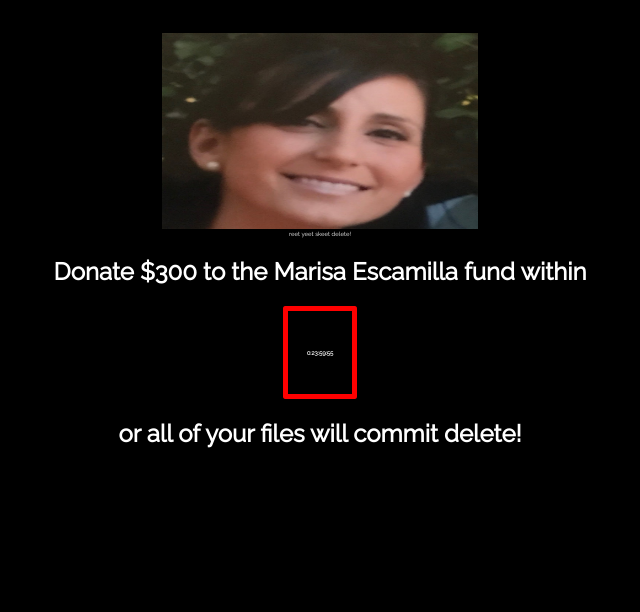
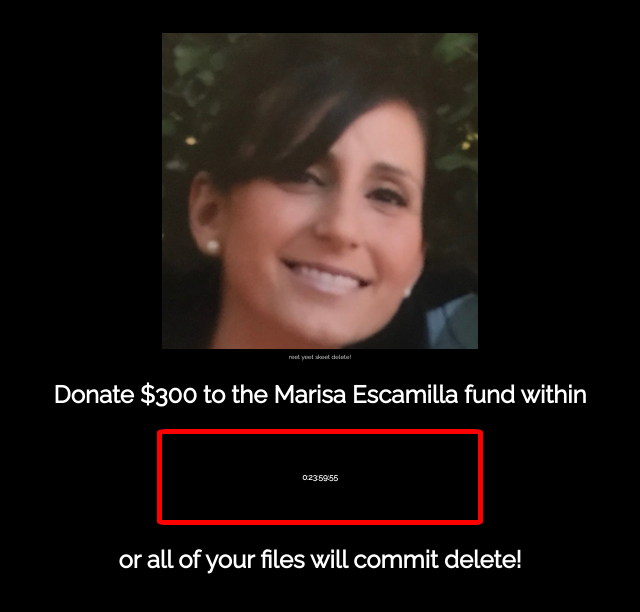
Before and after one commit to CST-100/rydergibson.github.io, a plain HTML site: page wanateach/index.html in a window 1280 px wide. Shown: the whole page, without its empty margins (320-960 px from the left). Drawn offline with Linux system fonts and the light colour scheme.

Commit message:
Update main.css

```diff
--- a/wanateach/main.css
+++ b/wanateach/main.css
@@ -9,16 +9,16 @@ body {
 
 .logo {
    width: 25%;
-   height: 25%;
+   height: auto;
    margin-top: 2%;
 }
 
 .header {
-   font-size: 10%;
+   font-size: 50%;
    color: white;
    border-radius: 3%;
    border: 5px solid red;
-   width: 5%;
+   width: 25%;
    padding-top: 3%;
    padding-bottom: 3%;
 }
@@ -28,19 +28,19 @@ body {
 }
 
 .alert {
-   font-size: 5%;
+   font-size: 25%;
    color: white;
 }
 
 .subl {
    float: left;
-   font-size: 5%;
+   font-size: 25%;
    color: white;
 }
 
 .subr {
    float: right;
-   font-size: 5%;
+   font-size: 25%;
    color: white;
 }
 
```
